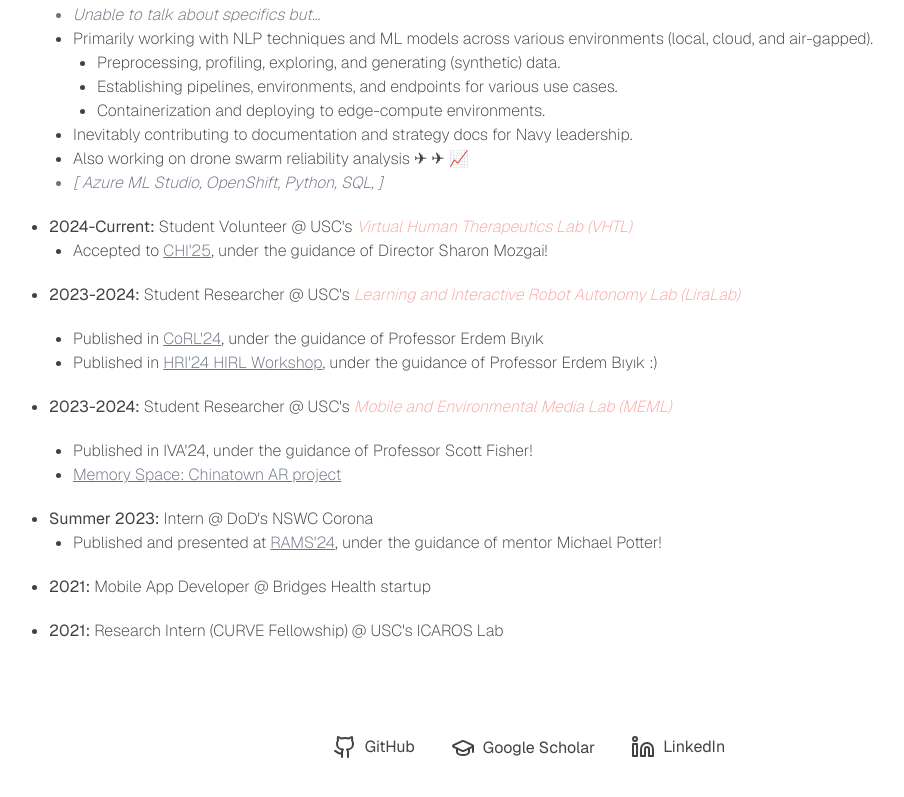
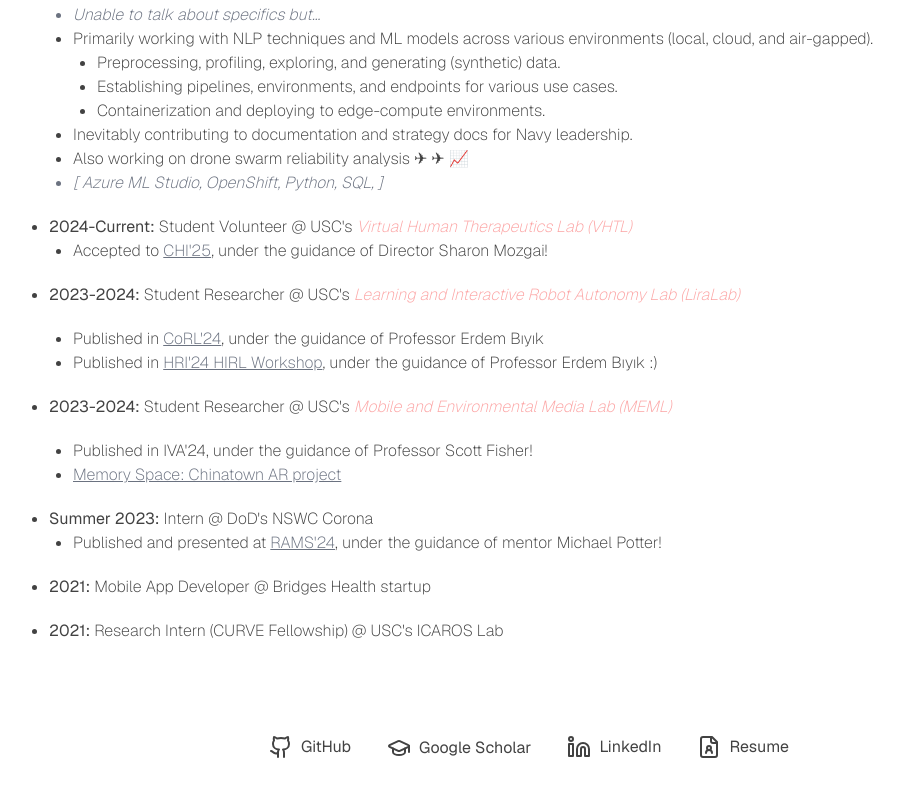
Before and after one commit to lemonlemonde/lemonlemonde.github.io, a Next.js app in the folder lemon-website/: page /exp_page in a window 1280 px wide. Shown: the part 285-1082 px from the top of the page, without its empty margins (111-1015 px from the left). Built offline with nearby package versions, Linux system fonts and the light colour scheme.

Commit message:
:sparkles: resume

```diff
--- a/lemon-website/src/app/components/footer.js
+++ b/lemon-website/src/app/components/footer.js
@@ -1,4 +1,4 @@
-import { Github, GithubIcon, GraduationCap, Linkedin } from "lucide-react"
+import { Github, GithubIcon, GraduationCap, Linkedin, FileUser } from "lucide-react"
 
 export default function Footer() {
     return (
@@ -33,6 +33,16 @@
                     <Linkedin className="mb-1"/>
                     LinkedIn
                 </a>
+
+                <a
+                    className="flex sm:justify-center justify-end gap-2 hover:underline hover:underline-offset-4"
+                    href="resume.pdf"
+                    target="_blank"
+                    rel="noopener noreferrer"
+                >
+                    <FileUser className="mb-1"/>
+                    Resume
+                </a>
             </footer>
         </div>
     )
--- a/lemon-website/src/app/page.js
+++ b/lemon-website/src/app/page.js
@@ -38,7 +38,7 @@
               alt="Globe icon"
               width={300}
               height={300}
-              className="flex justify-self-center"
+              className="justify-self-center"
             />
           </div>
 
@@ -58,8 +58,9 @@
               <p className="text-sm">& Minor in 3D-Animation</p>
               <p className="text-sm">2024, Summa Cum Laude</p>
               <li>T3 Secret Clearance</li>
-              <br/>
-              Excited about building intuitive and efficient human-computer collaboration through AI in XR and robotics  :)
+              <p className="pt-5">
+                Excited about building intuitive and efficient human-computer collaboration through AI in XR and robotics  :)
+              </p>
             </ul>
           </div>
         </div>
```
Also changed, not shown: 1 other file (tests, documents, lock files or other folders).
